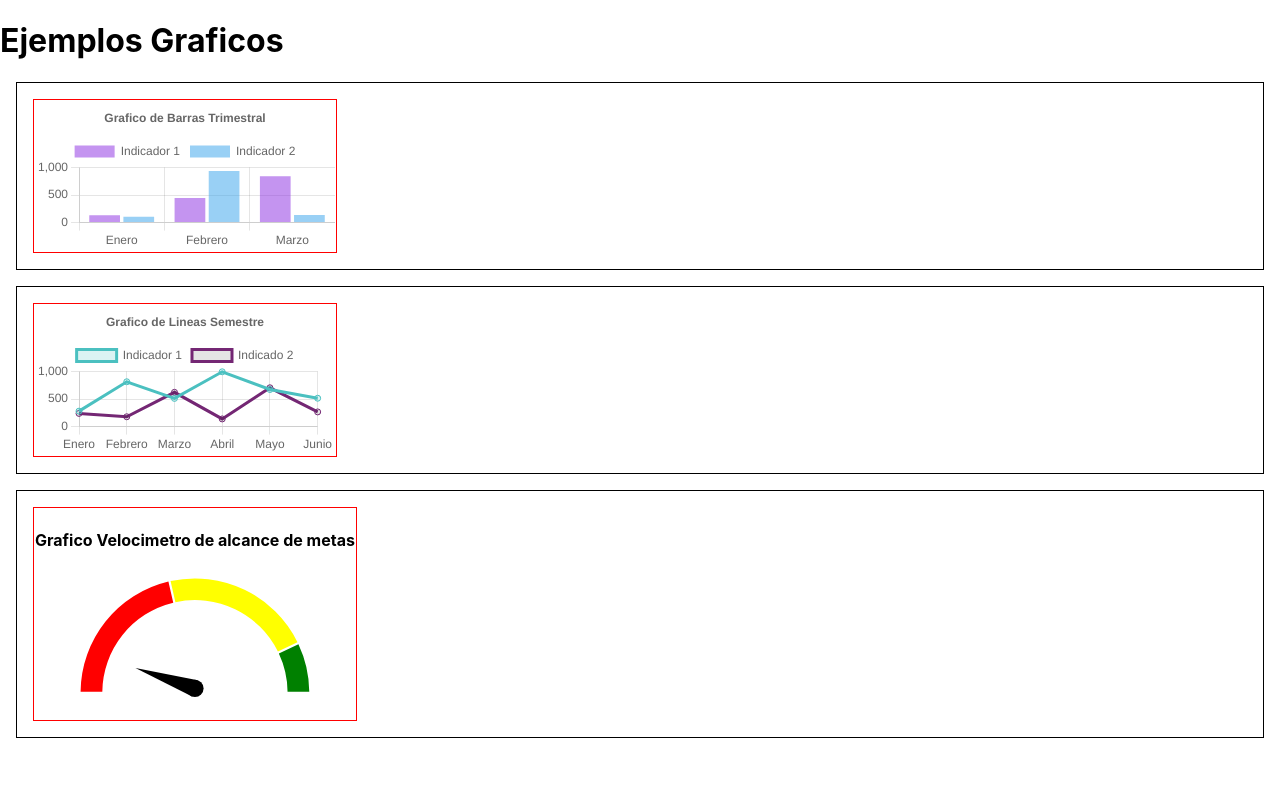
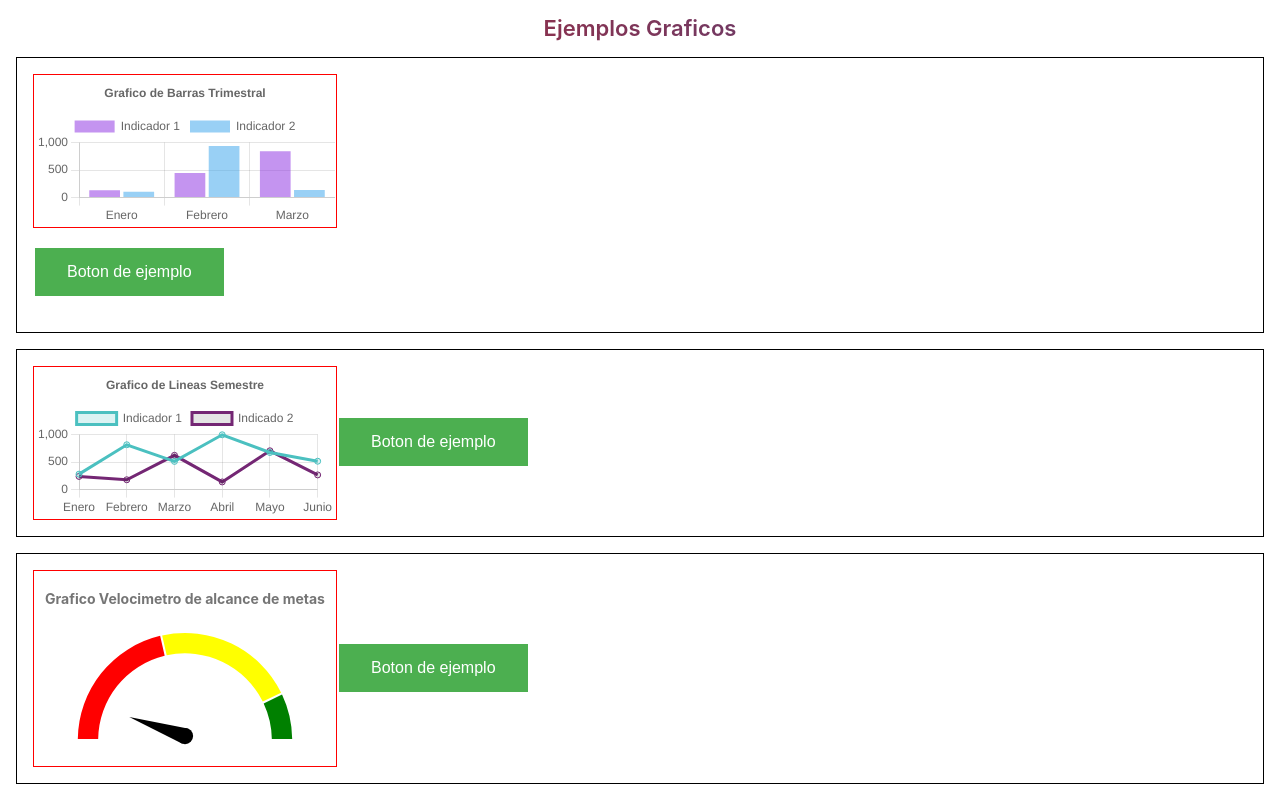
Before and after one commit to Holy7o7/Fondo-Solidario-TypeScript, a React (Create React App) app: page / in a window 1280 px wide. Built offline with nearby package versions, Linux system fonts and the light colour scheme.

Commit message:
Mejora visual

```diff
--- a/src/App.css
+++ b/src/App.css
@@ -11,6 +11,46 @@
   vertical-align: middle;
 }
 
+.headers {
+  font-size: 22px;
+  font-weight: 600;
+  background-image: linear-gradient(to left, #384e95, #c31d1d);
+  color: transparent;
+  background-clip: text;
+  display: flex;
+  -webkit-background-clip: text;
+  justify-content: center;
+  align-items: center
+}
+.button {
+  background-color: #4CAF50;
+  border: none;
+  color: white;
+  padding: 15px 32px;
+  text-align: center;
+  text-decoration: none;
+  display: inline-block;
+  font-size: 16px;
+  margin: 4px 2px;
+  cursor: pointer;
+}
+.graphTytle{
+  font-size: 14px;
+  /*background-image: linear-gradient(to left, #384e9510, #c31d1d);*/
+  color:#0000008a;
+  background-clip: text;
+  display: flex;
+  -webkit-background-clip: text;
+  justify-content: center;
+  align-items: center
+}
+.centered{
+  display: flex;
+  font-size: 22px;
+  justify-content: center;
+  align-items: center
+}
+
 @keyframes App-logo-spin {
   from {
     transform: rotate(0deg);
--- a/src/App.tsx
+++ b/src/App.tsx
@@ -5,15 +5,19 @@ import Linechart from './Charts/Linechart';
 function App() {
   return (
     <div>
-      <h1>                     Ejemplos Graficos </h1>
+      <h1 className='headers'>Ejemplos Graficos </h1>
       <div className='parent'>
         <div className='graph'><Barchart/></div>
+        <p><input type="reset" className='button' value={"Boton de ejemplo"}/></p>
+
       </div>
       <div className='parent'>
         <div className='graph'><Linechart/></div>
+        <input type="button" className='button' value={"Boton de ejemplo"} />
       </div>
       <div className='parent'>
-        <div className='graph'> <h4>Grafico Velocimetro de alcance de metas</h4><Gauge/></div>
+        <div className='graph'> <h4 className='graphTytle'>Grafico Velocimetro de alcance de metas</h4><Gauge/></div>
+        <input type="button" className='button' value={"Boton de ejemplo"} />
       </div>
     </div>
   );
```
